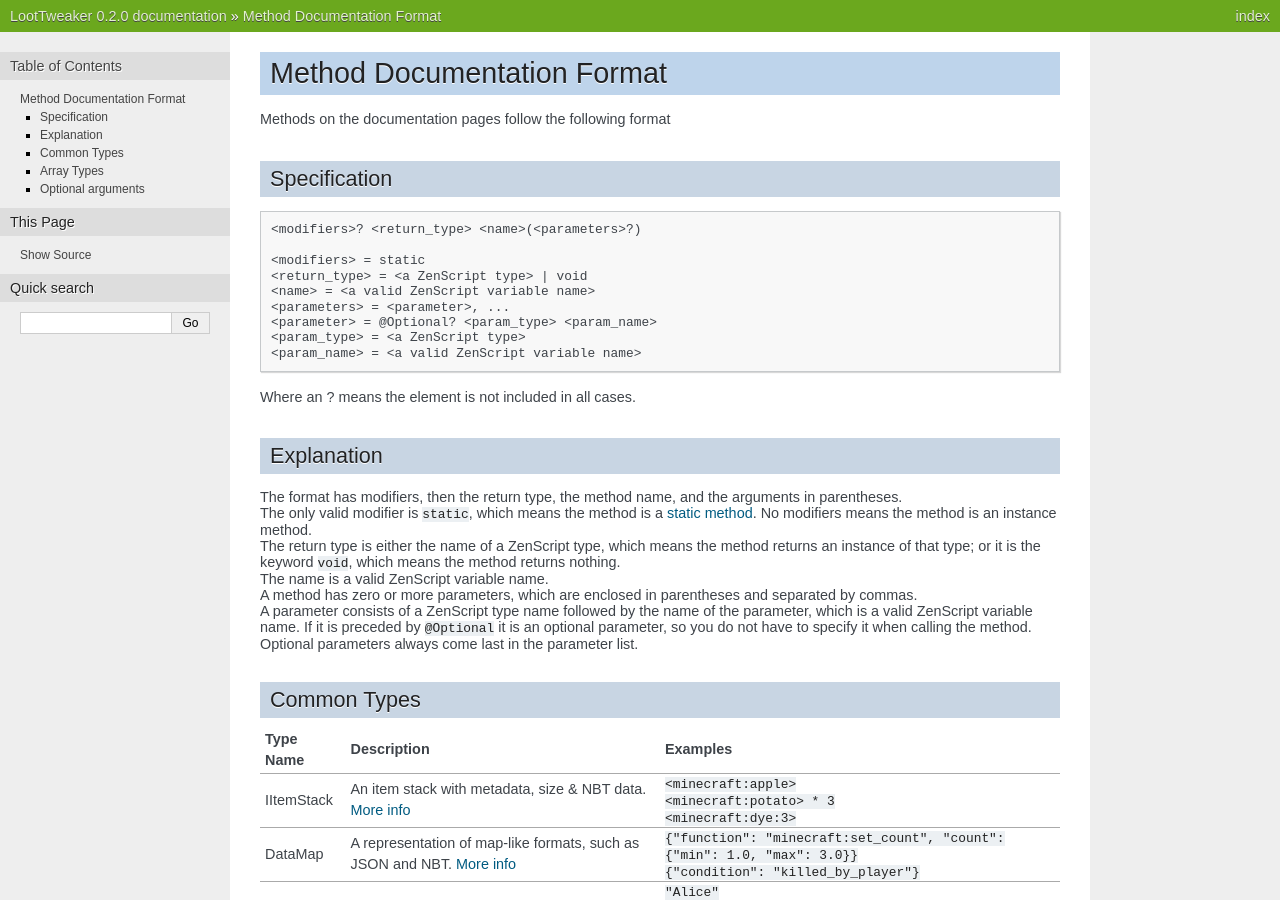
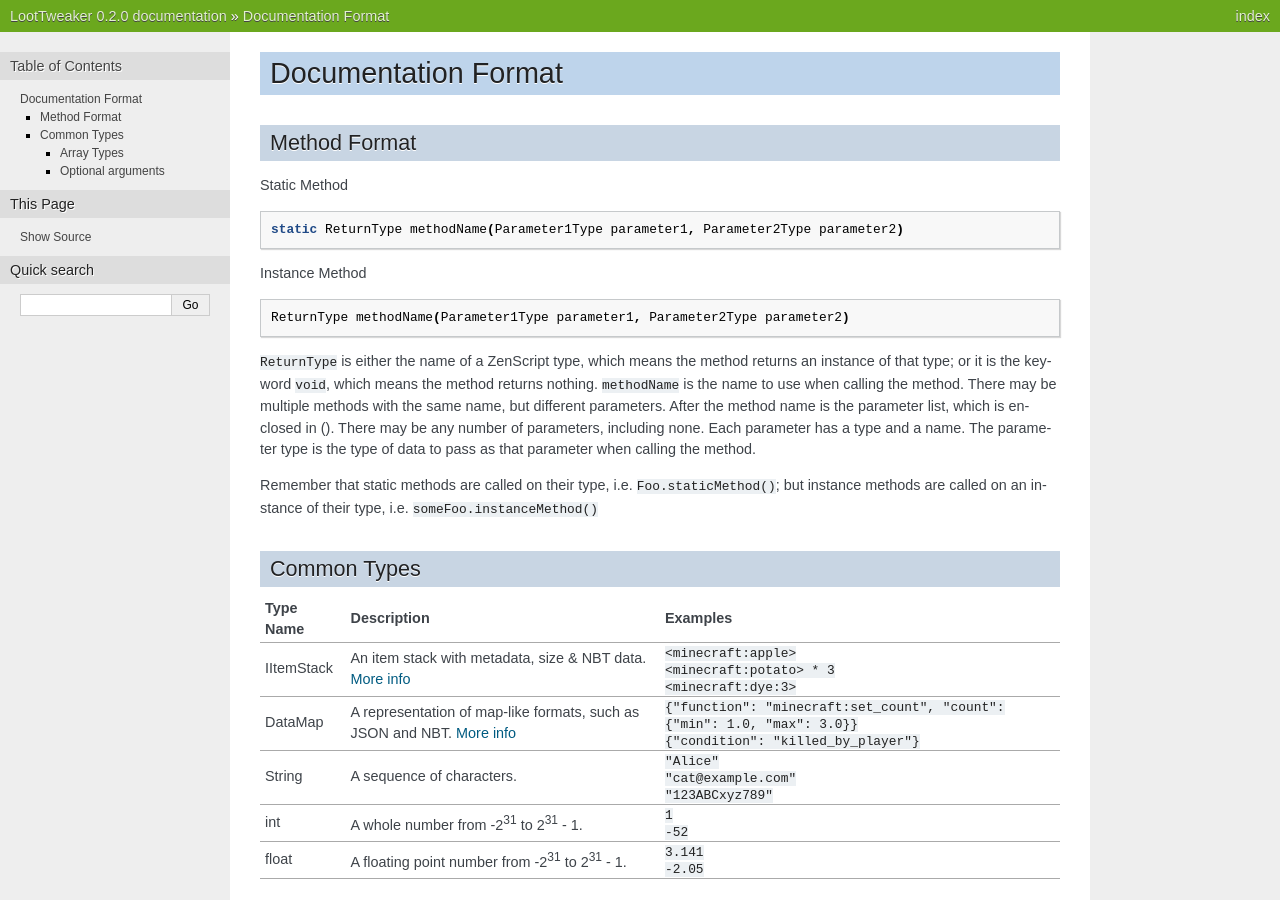
Before and after one commit to Foreck1/LootTweaker-Docs, a Sphinx documentation site: the page built from docs/type-docs/method-documentation-format.rst, in a window 1280 px wide and 900 px high. Built offline with Sphinx 7.4.7, drawn with Linux system fonts in a browser that asks for light colours; some of the changed text lies outside the part shown.

Commit message:
Improve method documentation format page

```diff
--- a/docs/type-docs/method-documentation-format.rst
+++ b/docs/type-docs/method-documentation-format.rst
@@ -2,41 +2,39 @@
 
 .. |2^31| replace:: 2\ :sup:`31`\
 
-Method Documentation Format
-===========================
+Documentation Format
+====================
 
-Methods on the documentation pages follow the following format
+Method Format
++++++++++++++
+Static Method
 
-Specification
--------------
+.. code-block:: java
 
-.. code-block:: none
+    static ReturnType methodName(Parameter1Type parameter1, Parameter2Type parameter2)
 
-    <modifiers>? <return_type> <name>(<parameters>?)
+Instance Method
 
-    <modifiers> = static
-    <return_type> = <a ZenScript type> | void
-    <name> = <a valid ZenScript variable name>
-    <parameters> = <parameter>, ...
-    <parameter> = @Optional? <param_type> <param_name>
-    <param_type> = <a ZenScript type>
-    <param_name> = <a valid ZenScript variable name>
+.. code-block:: java
 
-Where an ? means the element is not included in all cases.
-
-Explanation
------------
-| The format has modifiers, then the return type, the method name, and the arguments in parentheses.
-| The only valid modifier is ``static``, which means the method is a :doc:`static method </tutorials/crash-course-basics>`.
-  No modifiers means the method is an instance method.
-| The return type is either the name of a ZenScript type, which means the method returns an instance of that type; or it is the keyword ``void``, which means the method returns nothing.
-| The name is a valid ZenScript variable name.
-| A method has zero or more parameters, which are enclosed in parentheses and separated by commas.
-| A parameter consists of a ZenScript type name followed by the name of the parameter, which is a valid ZenScript variable name. If it is preceded by ``@Optional`` it is an optional parameter, so you do not have to specify it when calling the method. Optional parameters always come last in the parameter list.
+    ReturnType methodName(Parameter1Type parameter1, Parameter2Type parameter2)
 
 
+``ReturnType`` is either the name of a ZenScript type, which means the method
+returns an instance of that type; or it is the keyword ``void``,
+which means the method returns nothing.
+``methodName`` is the name to use when calling the method. There may be multiple
+methods with the same name, but different parameters.
+After the method name is the parameter list, which is enclosed in (). There
+may be any number of parameters, including none.
+Each parameter has a type and a name. The parameter type is the type of data to
+pass as that parameter when calling the method.
+
+Remember that static methods are called on their type, i.e. ``Foo.staticMethod()``;
+but instance methods are called on an instance of their type, i.e. ``someFoo.instanceMethod()``
+
 Common Types
---------------
+++++++++++++
 ========== =================================================================================================== ============================================================================
 Type Name  Description                                                                                         Examples
 ========== =================================================================================================== ============================================================================
```
